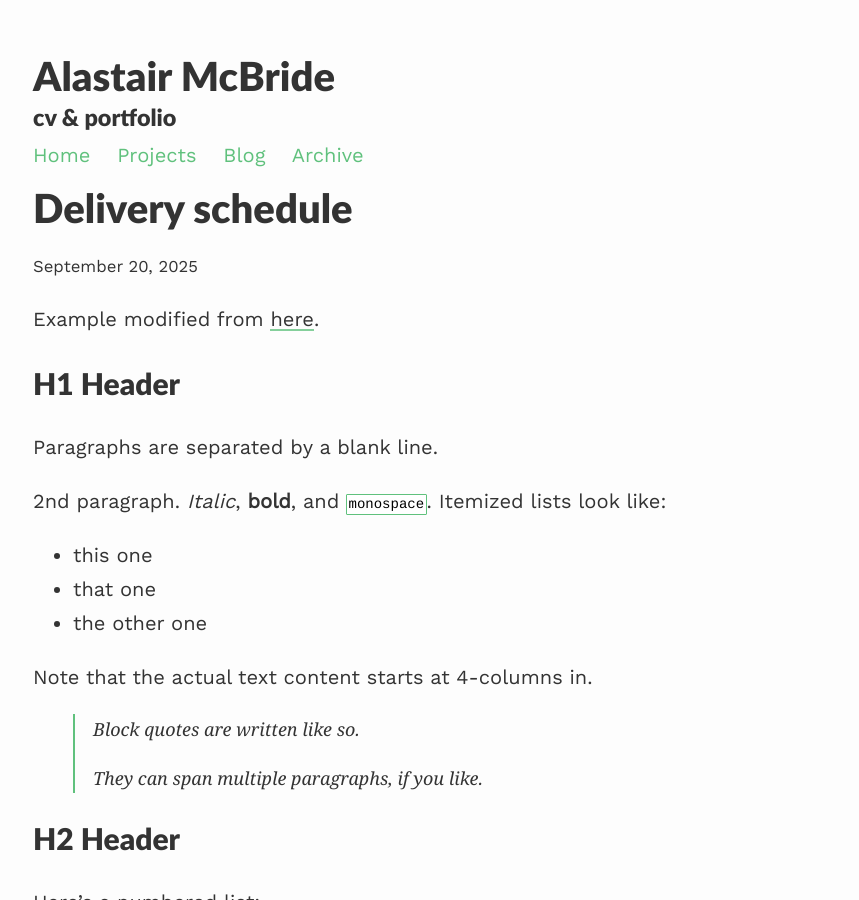
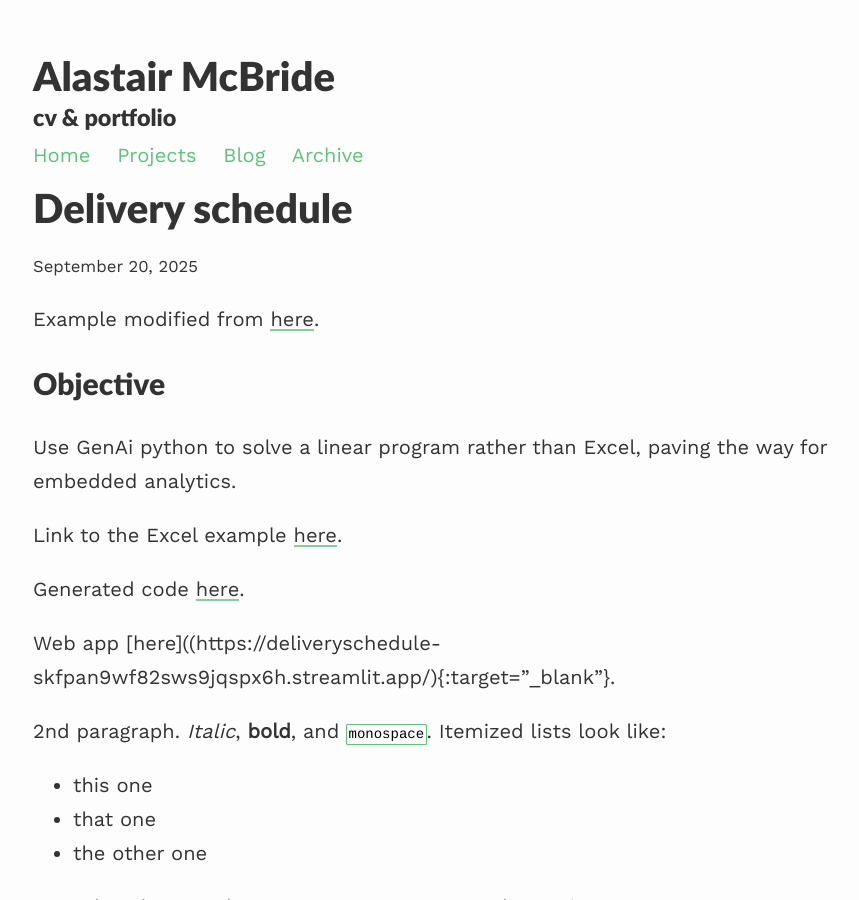
Before and after one commit to amcbhome/amcbhome.github.io, a Jekyll site: the page built from _projects/project5.md, in a window 1280 px wide and 900 px high. Shown: the whole window, without its empty margins (207-1066 px from the left). Built offline with Jekyll 4.4.1, drawn with Linux system fonts in a browser that asks for light colours; formulas are drawn with MathJax 3.

Commit message:
Update project5.md

```diff
--- a/_projects/project5.md
+++ b/_projects/project5.md
@@ -6,10 +6,18 @@ description: Linear programming optimisation
 
 Example modified from [here](https://deliveryschedule-skfpan9wf82sws9jqspx6h.streamlit.app/){:target="_blank"}.
 
-H1 Header
+Objective
 ============
 
-Paragraphs are separated by a blank line.
+Use GenAi python to solve a linear program rather than Excel, paving the way for embedded analytics.
+
+Link to the Excel example [here](https://www.accaglobal.com/uk/en/student/exam-support-resources/professional-exams-study-resources/strategic-business-leader/technical-articles/big-data-sbl.html){:target="_blank"}.
+
+Generated code [here](https://github.com/amcbhome/delivery_schedule/blob/main/app.py){:target="_blank"}.
+
+Web app [here]((https://deliveryschedule-skfpan9wf82sws9jqspx6h.streamlit.app/){:target="_blank"}.
+
+
 
 2nd paragraph. *Italic*, **bold**, and `monospace`. Itemized lists
 look like:
```
